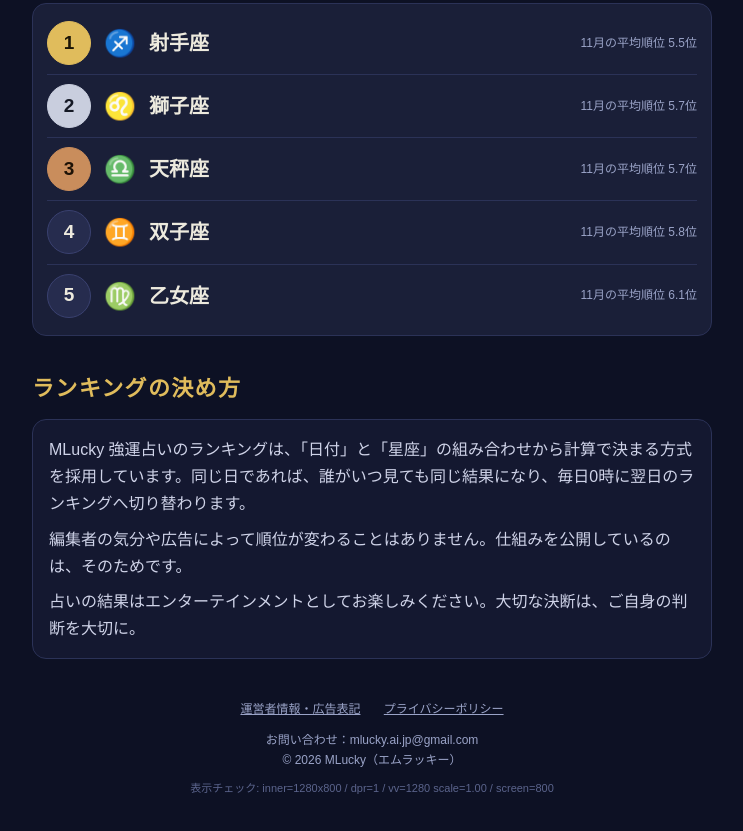
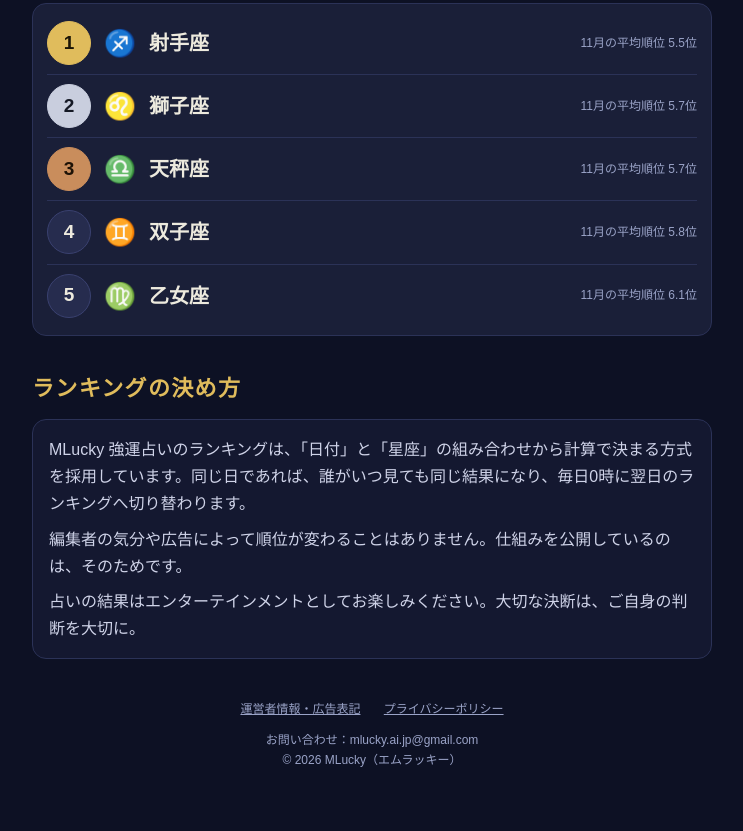
Before and after one commit to DBW-cyber/mlucky-uranai, a plain HTML site: page index.html in a window 1280 px wide. Shown: the part 2728-3559 px from the top of the page, without its empty margins (268-1011 px from the left). Drawn offline with Linux system fonts and the light colour scheme.

Commit message:
診断行を撤去（スマホ表示調整の確定版）

```diff
--- a/index.html
+++ b/index.html
@@ -112,7 +112,6 @@
       <a href="privacy.html">プライバシーポリシー</a>
     </div>
     <div class="copy">お問い合わせ：mlucky.ai.jp@gmail.com<br>© 2026 MLucky（エムラッキー）</div>
-    <div id="diag" style="margin-top:8px;font-size:11px;color:#5b648c;"></div>
   </footer>
 </div>
 <script>
@@ -212,7 +211,6 @@ function rankingFor(ds){
 }
 function stars(n){ let s = ''; for (let i=1;i<=5;i++){ s += '<span class="' + (i<=n ? '' : 'off') + '">★</span>'; } return s; }
 
-try{ var vv = window.visualViewport; document.getElementById('diag').textContent = '表示チェック: inner=' + window.innerWidth + 'x' + window.innerHeight + ' / dpr=' + window.devicePixelRatio + ' / vv=' + (vv ? Math.round(vv.width) + ' scale=' + vv.scale.toFixed(2) : 'なし') + ' / screen=' + screen.width; }catch(e){}
 const now = new Date();
 const todayStr = dateStrOf(now);
 const WD = ['日','月','火','水','木','金','土'];
```
